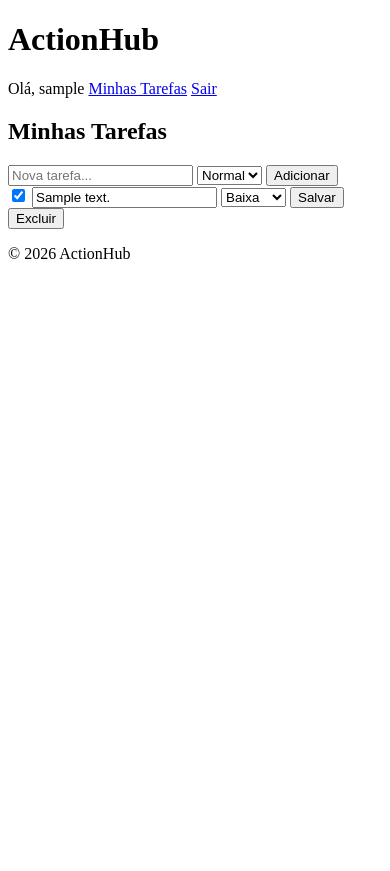
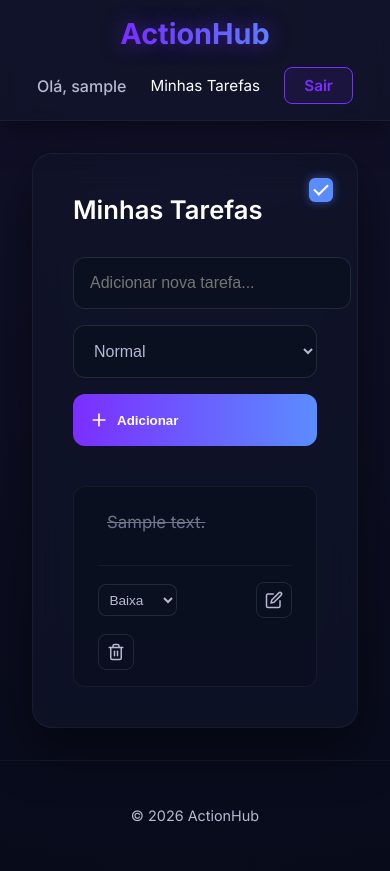
Before and after one commit to kuandry/actionhub, a Flask app: page /tasks/ in a window 390 px wide. Before the commit the page ends 259 px from the top, so only its background shows below. Run offline with Flask 3, Linux system fonts and the light colour scheme; a user stored in the database is signed in; tables that the repository leaves empty hold one stand-in row (values such as "Sample post").

Commit message:
custumizaçõa da lista de tarefas

```diff
--- a/static/style.css
+++ b/static/style.css
@@ -0,0 +1,542 @@
+@import url('https://fonts.googleapis.com/css2?family=Inter:wght@300;400;500;600;700&display=swap');
+
+:root {
+    --purple-neon: #7B2EFF;
+    --blue-neon: #5B8CFF;
+    --bg-main: #070B1A;
+    --card-bg: #11162A;
+    --input-bg: #0B1020;
+    --white: #FFFFFF;
+    --text-sec: #B8B8D0;
+
+    --priority-high: #FF3366;
+    /* red neon */
+    --priority-normal: #5B8CFF;
+    /* blue neon */
+    --priority-low: #00FF9D;
+    /* green neon */
+
+    --glow-purple: rgba(123, 46, 255, 0.5);
+    --glow-blue: rgba(91, 140, 255, 0.5);
+}
+
+body {
+    background: var(--bg-main);
+    background: radial-gradient(circle at top, #13112c 0%, var(--bg-main) 100%);
+    color: var(--white);
+    font-family: 'Inter', sans-serif;
+    margin: 0;
+    min-height: 100vh;
+    display: flex;
+    flex-direction: column;
+}
+
+/* Header */
+header {
+    display: flex;
+    justify-content: space-between;
+    align-items: center;
+    padding: 1.5rem 3rem;
+    background: rgba(17, 22, 42, 0.6);
+    backdrop-filter: blur(12px);
+    border-bottom: 1px solid rgba(255, 255, 255, 0.05);
+    box-shadow: 0 4px 30px rgba(0, 0, 0, 0.5);
+    position: sticky;
+    top: 0;
+    z-index: 100;
+}
+
+header h1 {
+    margin: 0;
+    font-size: 1.8rem;
+    font-weight: 700;
+    background: linear-gradient(90deg, var(--purple-neon), var(--blue-neon));
+    -webkit-background-clip: text;
+    background-clip: text;
+    -webkit-text-fill-color: transparent;
+    color: transparent;
+    text-shadow: 0 0 20px var(--glow-purple);
+}
+
+header nav {
+    display: flex;
+    align-items: center;
+    gap: 1.5rem;
+}
+
+header nav span {
+    color: var(--text-sec);
+    font-weight: 500;
+}
+
+header nav a {
+    color: var(--white);
+    text-decoration: none;
+    font-size: 0.95rem;
+    transition: 0.3s;
+}
+
+header nav a[href*="logout"] {
+    padding: 0.5rem 1.2rem;
+    border-radius: 8px;
+    background: rgba(123, 46, 255, 0.1);
+    border: 1px solid var(--purple-neon);
+    color: var(--purple-neon);
+    font-weight: 600;
+}
+
+header nav a[href*="logout"]:hover {
+    background: var(--purple-neon);
+    color: var(--white);
+    box-shadow: 0 0 15px var(--glow-purple);
+}
+
+/* Auth Container (Login) */
+.auth-container {
+    max-width: 400px;
+    margin: 5rem auto;
+    background: rgba(17, 22, 42, 0.8);
+    backdrop-filter: blur(12px);
+    padding: 3rem 2rem;
+    border-radius: 16px;
+    border: 1px solid rgba(255, 255, 255, 0.05);
+    box-shadow: 0 10px 40px rgba(0, 0, 0, 0.5), inset 0 0 0 1px rgba(123, 46, 255, 0.2);
+}
+
+.auth-container h2 {
+    text-align: center;
+    margin-bottom: 2rem;
+    font-weight: 600;
+}
+
+.form-group label {
+    display: block;
+    color: var(--text-sec);
+    margin-bottom: 0.5rem;
+    font-size: 0.9rem;
+}
+
+.form-group input {
+    width: 100%;
+    padding: 0.8rem 1rem;
+    background: var(--input-bg);
+    border: 1px solid rgba(255, 255, 255, 0.1);
+    border-radius: 8px;
+    color: var(--white);
+    margin-bottom: 1.5rem;
+    box-sizing: border-box;
+    transition: 0.3s;
+}
+
+.form-group input:focus {
+    outline: none;
+    border-color: var(--blue-neon);
+    box-shadow: 0 0 15px var(--glow-blue);
+}
+
+.auth-container button[type="submit"] {
+    width: 100%;
+    padding: 0.8rem;
+    background: linear-gradient(90deg, var(--purple-neon), var(--blue-neon));
+    border: none;
+    border-radius: 8px;
+    color: var(--white);
+    font-weight: 600;
+    font-size: 1rem;
+    cursor: pointer;
+    transition: 0.3s;
+}
+
+.auth-container button[type="submit"]:hover {
+    box-shadow: 0 0 20px var(--glow-purple);
+    transform: translateY(-2px);
+}
+
+.auth-container p,
+.auth-container a {
+    text-align: center;
+    color: var(--text-sec);
+    text-decoration: none;
+}
+
+.auth-container a {
+    color: var(--blue-neon);
+}
+
+.auth-container a:hover {
+    text-decoration: underline;
+}
+
+/* Main Content Area */
+main {
+    flex: 1;
+    padding: 2rem;
+}
+
+/* Tasks */
+.tasks-container {
+    max-width: 900px;
+    margin: 0 auto;
+    background: rgba(17, 22, 42, 0.6);
+    backdrop-filter: blur(16px);
+    padding: 2.5rem;
+    border-radius: 20px;
+    border: 1px solid rgba(255, 255, 255, 0.05);
+    box-shadow: 0 20px 50px rgba(0, 0, 0, 0.5);
+}
+
+.tasks-container h2 {
+    margin-top: 0;
+    margin-bottom: 2rem;
+    font-size: 1.6rem;
+    color: var(--white);
+    font-weight: 600;
+}
+
+.task-form {
+    display: flex;
+    gap: 1rem;
+    margin-bottom: 2.5rem;
+}
+
+.task-form input[type="text"] {
+    flex: 1;
+    padding: 1rem 1.2rem;
+    background: var(--input-bg);
+    border: 1px solid rgba(255, 255, 255, 0.1);
+    border-radius: 12px;
+    color: var(--white);
+    font-size: 1rem;
+    transition: 0.3s;
+}
+
+.task-form input[type="text"]:focus {
+    outline: none;
+    border-color: var(--purple-neon);
+    box-shadow: 0 0 15px var(--glow-purple);
+}
+
+.task-form select {
+    padding: 0 1.2rem;
+    background: var(--input-bg);
+    border: 1px solid rgba(255, 255, 255, 0.1);
+    border-radius: 12px;
+    color: var(--text-sec);
+    font-size: 1rem;
+    cursor: pointer;
+    transition: 0.3s;
+}
+
+.task-form select:focus {
+    outline: none;
+    border-color: var(--blue-neon);
+    box-shadow: 0 0 15px var(--glow-blue);
+}
+
+.btn-add {
+    padding: 0 2rem;
+    background: linear-gradient(90deg, var(--purple-neon), var(--blue-neon));
+    border: none;
+    border-radius: 12px;
+    color: var(--white);
+    font-weight: 600;
+    cursor: pointer;
+    transition: 0.3s;
+    display: flex;
+    align-items: center;
+    gap: 0.5rem;
+}
+
+.btn-add:hover {
+    box-shadow: 0 0 20px var(--glow-purple);
+    transform: translateY(-2px);
+}
+
+/* Task List */
+.tasks-list {
+    display: flex;
+    flex-direction: column;
+    gap: 1rem;
+}
+
+.task-item {
+    display: flex;
+    align-items: center;
+    background: rgba(11, 16, 32, 0.8);
+    border: 1px solid rgba(255, 255, 255, 0.05);
+    border-radius: 12px;
+    padding: 1rem 1.5rem;
+    gap: 1.5rem;
+    transition: 0.3s;
+    animation: fadeIn 0.5s ease;
+}
+
+@keyframes fadeIn {
+    from {
+        opacity: 0;
+        transform: translateY(10px);
+    }
+
+    to {
+        opacity: 1;
+        transform: translateY(0);
+    }
+}
+
+.task-item:hover {
+    background: rgba(17, 22, 42, 0.9);
+    border-color: rgba(123, 46, 255, 0.5);
+    box-shadow: 0 0 15px rgba(123, 46, 255, 0.2);
+    transform: translateY(-2px);
+}
+
+.task-update {
+    display: flex;
+    align-items: center;
+    flex: 1;
+    gap: 1rem;
+}
+
+.task-checkbox input[type="checkbox"] {
+    appearance: none;
+    width: 24px;
+    height: 24px;
+    border: 2px solid var(--text-sec);
+    border-radius: 6px;
+    cursor: pointer;
+    position: relative;
+    transition: 0.3s;
+    background: var(--input-bg);
+    margin: 0;
+}
+
+.task-checkbox input[type="checkbox"]:checked {
+    background: var(--blue-neon);
+    border-color: var(--blue-neon);
+    box-shadow: 0 0 10px var(--glow-blue);
+}
+
+.task-checkbox input[type="checkbox"]:checked::after {
+    content: '';
+    position: absolute;
+    width: 6px;
+    height: 12px;
+    border: solid white;
+    border-width: 0 2px 2px 0;
+    top: 40%;
+    left: 50%;
+    transform: translate(-50%, -50%) rotate(45deg);
+}
+
+.task-details {
+    flex: 1;
+}
+
+.task-desc-input {
+    width: 100%;
+    background: transparent;
+    border: 1px solid transparent;
+    color: var(--white);
+    font-size: 1.05rem;
+    font-family: inherit;
+    padding: 0.5rem;
+    border-radius: 8px;
+    transition: 0.3s;
+}
+
+.task-desc-input:focus {
+    outline: none;
+    background: var(--input-bg);
+    border-color: var(--purple-neon);
+    box-shadow: 0 0 10px rgba(123, 46, 255, 0.2);
+}
+
+.task-item.completed .task-desc-input {
+    text-decoration: line-through;
+    color: var(--text-sec);
+    opacity: 0.6;
+}
+
+.task-actions {
+    display: flex;
+    align-items: center;
+    gap: 0.8rem;
+}
+
+.priority-badge {
+    padding: 0.3rem 0.8rem;
+    border-radius: 20px;
+    font-size: 0.75rem;
+    font-weight: 600;
+    text-transform: uppercase;
+    letter-spacing: 0.5px;
+    display: inline-block;
+    min-width: 70px;
+    text-align: center;
+}
+
+.priority-low {
+    background: rgba(0, 255, 157, 0.1);
+    color: var(--priority-low);
+    border: 1px solid var(--priority-low);
+    box-shadow: 0 0 8px rgba(0, 255, 157, 0.2);
+}
+
+.priority-normal {
+    background: rgba(91, 140, 255, 0.1);
+    color: var(--priority-normal);
+    border: 1px solid var(--priority-normal);
+    box-shadow: 0 0 8px rgba(91, 140, 255, 0.2);
+}
+
+.priority-high {
+    background: rgba(255, 51, 102, 0.1);
+    color: var(--priority-high);
+    border: 1px solid var(--priority-high);
+    box-shadow: 0 0 8px rgba(255, 51, 102, 0.2);
+}
+
+.priority-select {
+    background: var(--input-bg);
+    border: 1px solid rgba(255, 255, 255, 0.1);
+    color: var(--text-sec);
+    padding: 0.4rem;
+    border-radius: 8px;
+    font-size: 0.85rem;
+    cursor: pointer;
+    transition: 0.3s;
+}
+
+.priority-select:focus {
+    outline: none;
+    border-color: var(--blue-neon);
+    box-shadow: 0 0 10px var(--glow-blue);
+}
+
+.icon-btn {
+    background: transparent;
+    border: 1px solid rgba(255, 255, 255, 0.1);
+    color: var(--text-sec);
+    padding: 0.5rem;
+    border-radius: 8px;
+    cursor: pointer;
+    transition: 0.3s;
+    display: flex;
+    align-items: center;
+    justify-content: center;
+}
+
+.icon-btn:hover {
+    color: var(--white);
+}
+
+.btn-edit:hover {
+    background: rgba(91, 140, 255, 0.1);
+    color: var(--blue-neon);
+    border-color: var(--blue-neon);
+    box-shadow: 0 0 10px rgba(91, 140, 255, 0.3);
+}
+
+.btn-delete:hover {
+    background: rgba(255, 51, 102, 0.1);
+    color: var(--priority-high);
+    border-color: var(--priority-high);
+    box-shadow: 0 0 10px rgba(255, 51, 102, 0.3);
+}
+
+.no-tasks {
+    text-align: center;
+    padding: 3rem;
+    color: var(--text-sec);
+    border: 1px dashed rgba(255, 255, 255, 0.1);
+    border-radius: 12px;
+}
+
+/* Flash Messages */
+.alert {
+    padding: 1rem;
+    border-radius: 8px;
+    margin-bottom: 1.5rem;
+    text-align: center;
+    max-width: 900px;
+    margin: 0 auto 1.5rem auto;
+}
+
+.alert-success {
+    background: rgba(0, 255, 157, 0.1);
+    color: var(--priority-low);
+    border: 1px solid var(--priority-low);
+}
+
+.alert-error {
+    background: rgba(255, 51, 102, 0.1);
+    color: var(--priority-high);
+    border: 1px solid var(--priority-high);
+}
+
+/* Footer */
+footer {
+    text-align: center;
+    padding: 2rem;
+    color: var(--text-sec);
+    font-size: 0.9rem;
+    border-top: 1px solid rgba(255, 255, 255, 0.05);
+    margin-top: auto;
+}
+
+/* Responsive */
+@media (max-width: 768px) {
+    header {
+        flex-direction: column;
+        gap: 1rem;
+        padding: 1rem;
+    }
+
+    .task-form {
+        flex-direction: column;
+    }
+
+    .task-form input[type="text"],
+    .task-form select,
+    .btn-add {
+        width: 100%;
+        padding: 1rem;
+    }
+
+    .task-item {
+        flex-direction: column;
+        align-items: flex-start;
+        gap: 1rem;
+    }
+
+    .task-update {
+        width: 100%;
+        flex-direction: column;
+        align-items: flex-start;
+    }
+
+    .task-checkbox {
+        position: absolute;
+        right: 1.5rem;
+        top: 1.5rem;
+    }
+
+    .task-details {
+        width: 100%;
+        padding-right: 2rem;
+    }
+
+    .task-actions {
+        width: 100%;
+        justify-content: space-between;
+        flex-wrap: wrap;
+        border-top: 1px solid rgba(255, 255, 255, 0.05);
+        padding-top: 1rem;
+        margin-top: 0.5rem;
+    }
+
+    .priority-badge {
+        display: none;
+        /* Hide badge on mobile to save space, select is enough */
+    }
+}
--- a/templates/todo_list.html
+++ b/templates/todo_list.html
@@ -7,13 +7,20 @@
     <h2>Minhas Tarefas</h2>
 
     <form method="POST" action="{{ url_for('task_bp.create') }}" class="task-form">
-        <input type="text" name="description" placeholder="Nova tarefa..." required>
+        <input type="text" name="description" placeholder="Adicionar nova tarefa..." required>
         <select name="priority">
             <option value="low">Baixa</option>
             <option value="normal" selected>Normal</option>
             <option value="high">Alta</option>
         </select>
-        <button type="submit">Adicionar</button>
+        <button type="submit" class="btn-add">
+            <svg width="20" height="20" viewBox="0 0 24 24" fill="none" stroke="currentColor" stroke-width="2"
+                stroke-linecap="round" stroke-linejoin="round">
+                <line x1="12" y1="5" x2="12" y2="19"></line>
+                <line x1="5" y1="12" x2="19" y2="12"></line>
+            </svg>
+            Adicionar
+        </button>
     </form>
 
     <div class="tasks-list">
@@ -21,22 +28,55 @@
         {% for task in tasks %}
         <div class="task-item {% if task.completed %}completed{% endif %}">
             <form method="POST" action="{{ url_for('task_bp.update', task_id=task.id) }}" class="task-update">
-                    <input type="checkbox" name="completed" {% if task.completed %}checked{% endif %} onchange="this.form.submit()">
-                    <input type="text" name="description" value="{{ task.description }}" required>
-                    <select name="priority">
-                        <option value="low" {% if task.priority == 'low' %}selected{% endif %}>Baixa</option>
-                        <option value="normal" {% if task.priority == 'normal' %}selected{% endif %}>Normal</option>
-                        <option value="high" {% if task.priority == 'high' %}selected{% endif %}>Alta</option>
+                <div class="task-checkbox">
+                    <input type="checkbox" name="completed" {% if task.completed %}checked{% endif %}
+                        onchange="this.form.submit()">
+                </div>
+
+                <div class="task-details">
+                    <input type="text" name="description" value="{{ task.description }}" required
+                        class="task-desc-input" title="Aperte Enter para salvar alterações">
+                </div>
+
+                <div class="task-actions">
+                    <span class="priority-badge priority-{{ task.priority }}">
+                        {{ 'Baixa' if task.priority == 'low' else 'Normal' if task.priority == 'normal' else 'Alta' }}
+                    </span>
+                    <select name="priority" class="priority-select" onchange="this.form.submit()">
+                        <option value="low" {% if task.priority=='low' %}selected{% endif %}>Baixa</option>
+                        <option value="normal" {% if task.priority=='normal' %}selected{% endif %}>Normal</option>
+                        <option value="high" {% if task.priority=='high' %}selected{% endif %}>Alta</option>
                     </select>
-                    <button type="submit">Salvar</button>
+
+                    <button type="button" class="icon-btn btn-edit"
+                        onclick="this.closest('.task-update').querySelector('.task-desc-input').focus()"
+                        title="Editar tarefa">
+                        <svg width="18" height="18" viewBox="0 0 24 24" fill="none" stroke="currentColor"
+                            stroke-width="2" stroke-linecap="round" stroke-linejoin="round">
+                            <path d="M11 4H4a2 2 0 0 0-2 2v14a2 2 0 0 0 2 2h14a2 2 0 0 0 2-2v-7"></path>
+                            <path d="M18.5 2.5a2.121 2.121 0 0 1 3 3L12 15l-4 1 1-4 9.5-9.5z"></path>
+                        </svg>
+                    </button>
+
+                    <button type="submit" class="btn-save" style="display: none;">Salvar</button>
+                </div>
             </form>
+
             <form method="POST" action="{{ url_for('task_bp.delete', task_id=task.id) }}" class="task-delete">
-                    <button type="submit">Excluir</button>
+                <button type="submit" class="icon-btn btn-delete" title="Excluir tarefa">
+                    <svg width="18" height="18" viewBox="0 0 24 24" fill="none" stroke="currentColor" stroke-width="2"
+                        stroke-linecap="round" stroke-linejoin="round">
+                        <polyline points="3 6 5 6 21 6"></polyline>
+                        <path d="M19 6v14a2 2 0 0 1-2 2H7a2 2 0 0 1-2-2V6m3 0V4a2 2 0 0 1 2-2h4a2 2 0 0 1 2 2v2"></path>
+                        <line x1="10" y1="11" x2="10" y2="17"></line>
+                        <line x1="14" y1="11" x2="14" y2="17"></line>
+                    </svg>
+                </button>
             </form>
         </div>
         {% endfor %}
         {% else %}
-            <p class="no-tasks">Nenhuma tarefa cadastrada.</p>
+        <p class="no-tasks">Nenhuma tarefa cadastrada. Adicione uma acima!</p>
         {% endif %}
     </div>
 </div>
```
Also changed, not shown: templates/base.html (+8 -5 lines), templates/register.html (line endings or trailing spaces). Lines whose indentation alone changed are shown as unchanged.
